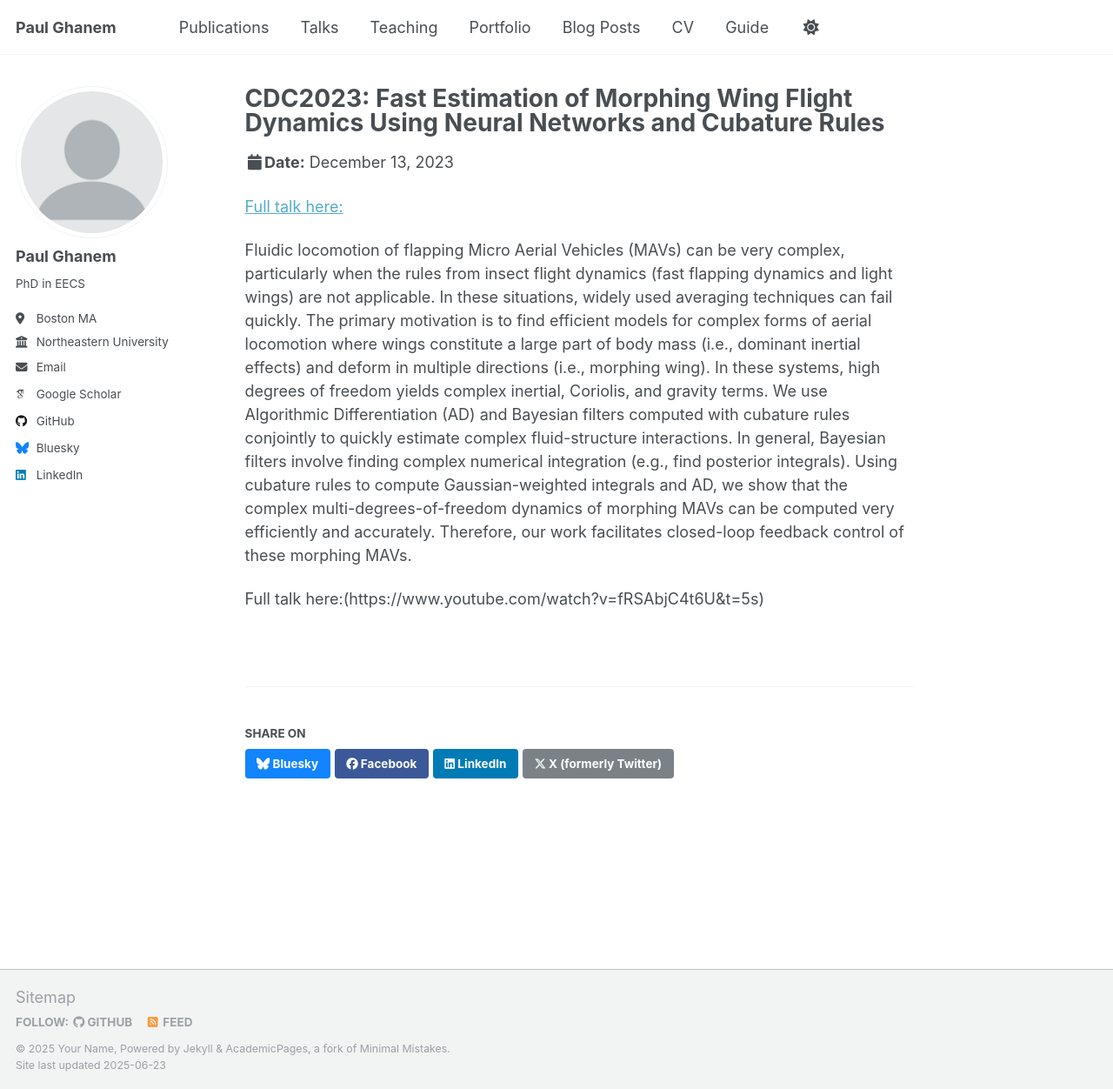
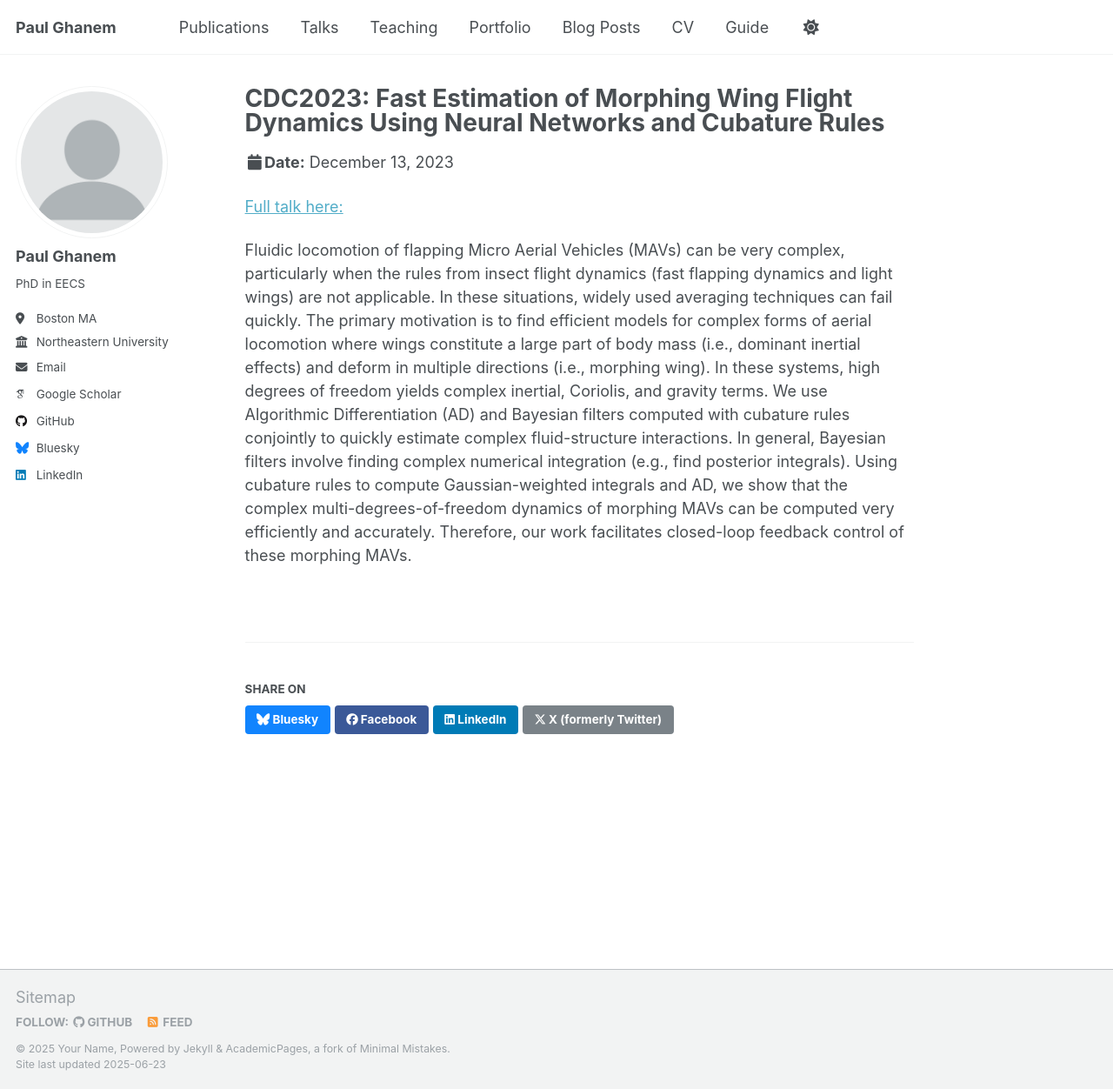
Before and after one commit to paulghanem/paulghanem.github.io, a Jekyll site: the page built from _talks/2023-12-13-Fast-Estimation-of-Morphing-Wing-Flight-Dynamics-Using-Neural-Networks-and-Cubature Rules.md, in a window 1280 px wide and 1252 px high. Shown: the whole window at 87% size. Built offline with Jekyll 4.4.1, drawn with Linux system fonts in a browser that asks for light colours; some web fonts are replaced.

Commit message:
about added

```diff
--- a/_talks/2023-12-13-Fast-Estimation-of-Morphing-Wing-Flight-Dynamics-Using-Neural-Networks-and-Cubature Rules.md
+++ b/_talks/2023-12-13-Fast-Estimation-of-Morphing-Wing-Flight-Dynamics-Using-Neural-Networks-and-Cubature Rules.md
@@ -11,5 +11,3 @@ location: "Singapore"
 [Full talk here:](https://www.youtube.com/watch?v=fRSAbjC4t6U&t=5s)
 
 Fluidic locomotion of flapping Micro Aerial Vehicles (MAVs) can be very complex, particularly when the rules from insect flight dynamics (fast flapping dynamics and light wings) are not applicable. In these situations, widely used averaging techniques can fail quickly. The primary motivation is to find efficient models for complex forms of aerial locomotion where wings constitute a large part of body mass (i.e., dominant inertial effects) and deform in multiple directions (i.e., morphing wing). In these systems, high degrees of freedom yields complex inertial, Coriolis, and gravity terms. We use Algorithmic Differentiation (AD) and Bayesian filters computed with cubature rules conjointly to quickly estimate complex fluid-structure interactions. In general, Bayesian filters involve finding complex numerical integration (e.g., find posterior integrals). Using cubature rules to compute Gaussian-weighted integrals and AD, we show that the complex multi-degrees-of-freedom dynamics of morphing MAVs can be computed very efficiently and accurately. Therefore, our work facilitates closed-loop feedback control of these morphing MAVs.
-
-Full talk here:(https://www.youtube.com/watch?v=fRSAbjC4t6U&t=5s)
```
